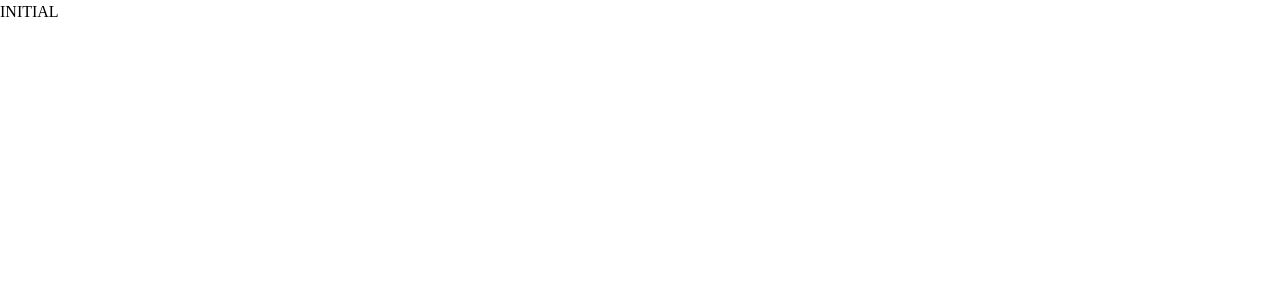
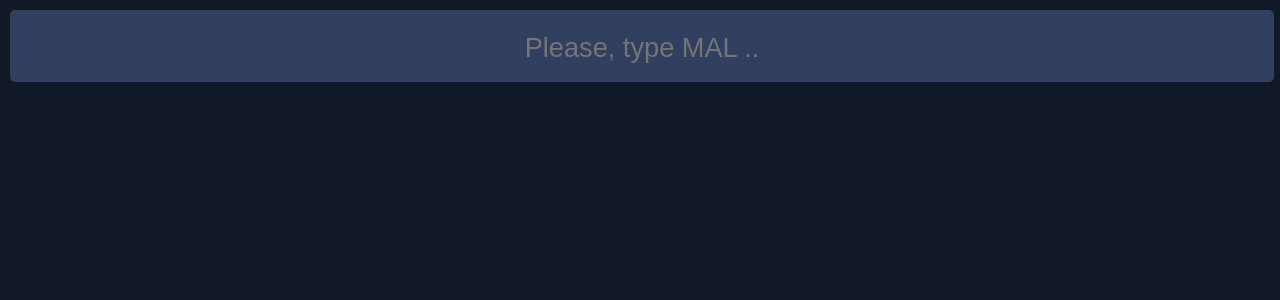
Before and after one commit to weeb-seek/main-front, a React (Vite) app: page / in a window 1280 px wide. Shown: the top 300 px of the page. Built offline with nearby package versions, Linux system fonts and the light colour scheme.

Commit message:
implemented searchbar component, base styles

```diff
--- a/index.html
+++ b/index.html
@@ -7,7 +7,7 @@
 	<link href="/src/style.css" rel="stylesheet">
 </head>
 <body>
-	<div id="root"></div>
+	<div id="root" class="container"></div>
 	<script type="module" src="/src/main.tsx"></script>
 </body>
 </html>
--- a/src/App.tsx
+++ b/src/App.tsx
@@ -1,7 +1,9 @@
+import SearchBar from "./components/SearchBar.tsx";
+
 function App() {
   return (
     <>
-      <span>INITIAL</span>
+        <SearchBar />
     </>
   )
 }
--- /dev/null
+++ b/src/components/SearchBar.tsx
@@ -0,0 +1,11 @@
+function SearchBar() {
+  return (
+    <>
+        <div className="search-bar">
+            <input placeholder="Please, type MAL .."/>
+        </div>
+    </>
+  )
+}
+
+export default SearchBar
--- a/src/style.css
+++ b/src/style.css
@@ -1 +1,31 @@
-@import "tailwindcss";
+body {
+    background-color: rgb(17 24 39);
+    margin: 0;
+}
+
+.container {
+    display: flex;
+    align-items: center;
+    justify-content: center;
+}
+
+.search-bar {
+    width: 100rem;
+    margin: 10px;
+}
+
+.search-bar > input {
+    color: rgba(255, 174, 0, 0.84);
+    font-size: 2rem;
+    height: 70px;
+    width: 100%;
+    background: rgb(49, 63, 96);
+    outline: none;
+    border: 0;
+    border-radius: 5px;
+    text-align: center;
+}
+
+.search-bar > input::placeholder {
+    font-size: 1.7rem;
+}
```
